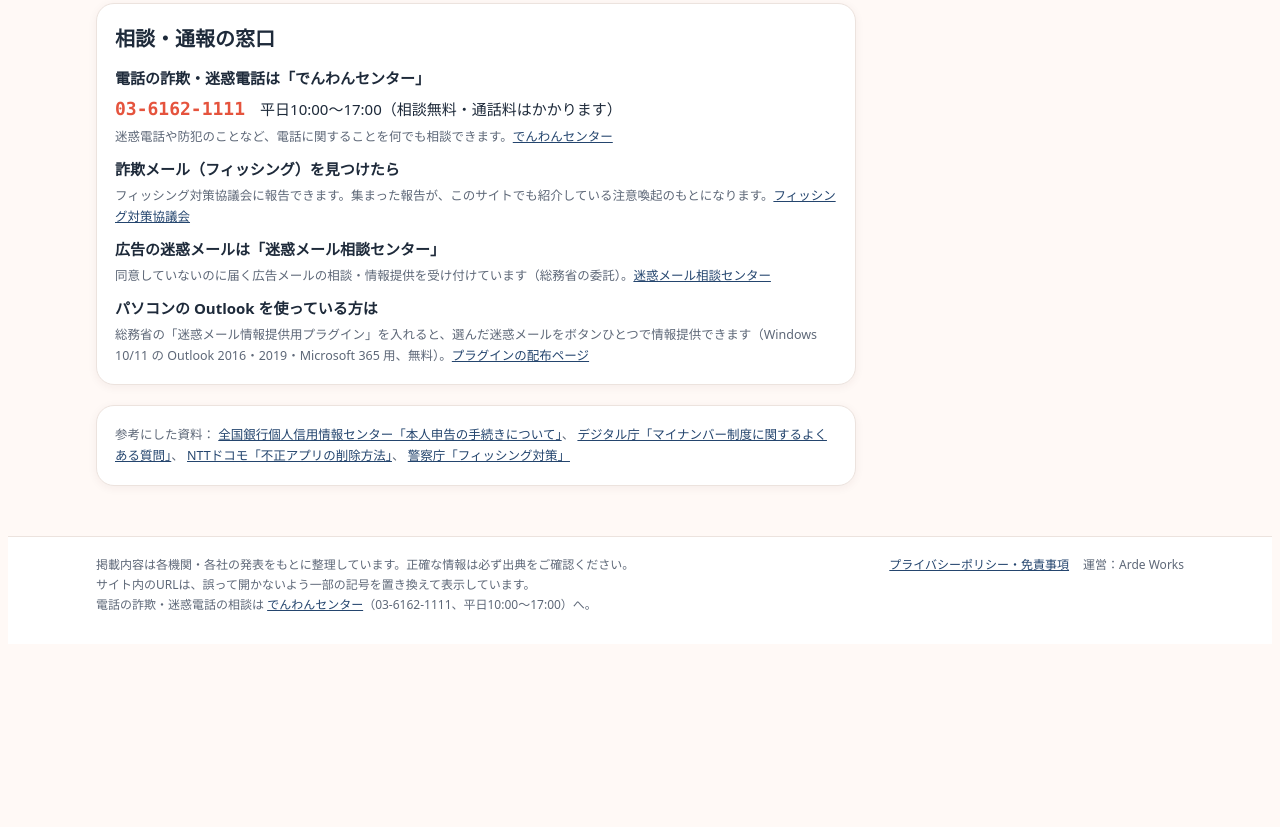
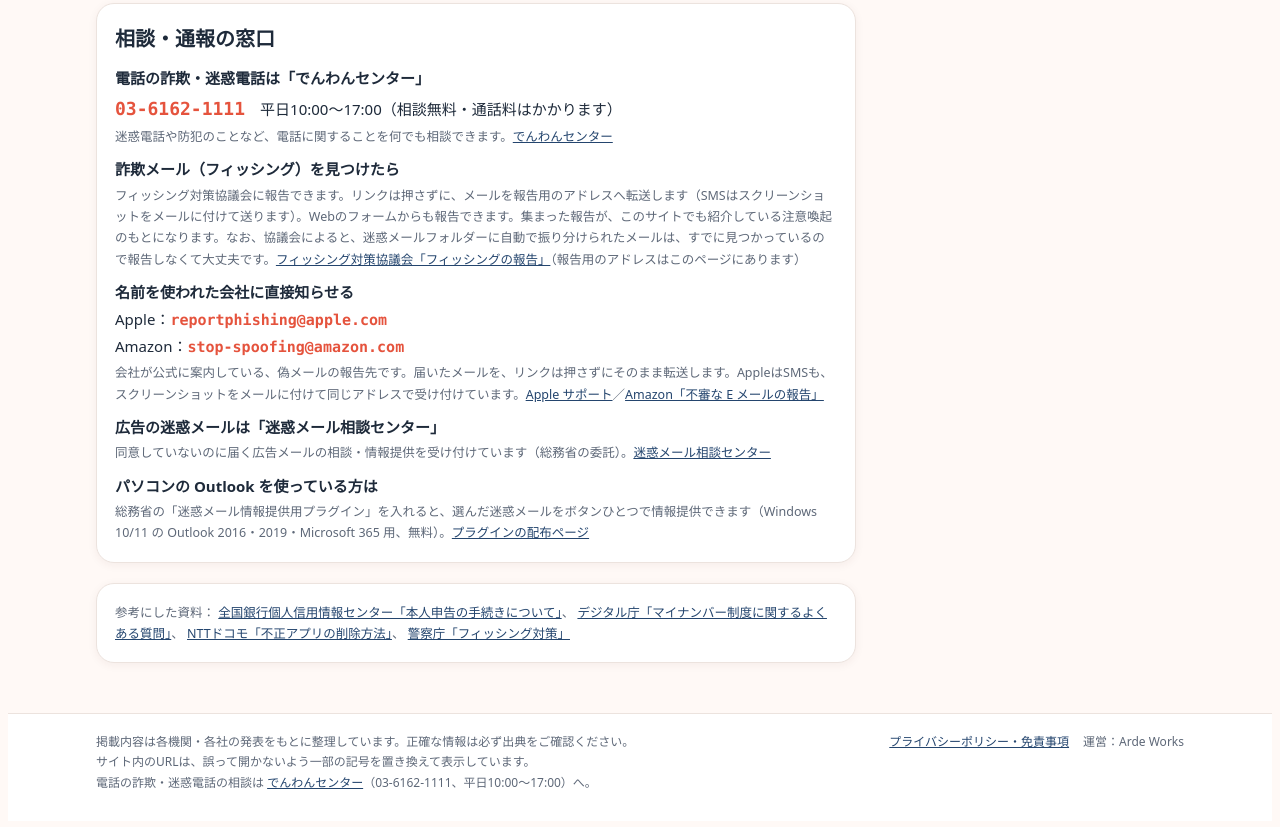
Before and after one commit to Arde-Works/sagi-chuiho, a plain HTML site: page help.html in a window 1280 px wide. Shown: the part 2065-2892 px from the top of the page. Before the commit the page ends 2717 px from the top, so only its background shows below. Drawn offline with Linux system fonts and the light colour scheme; a web font is replaced by a local one.

Commit message:
サイトを更新 2026-11-17 17:03

```diff
--- a/help.html
+++ b/help.html
@@ -48,7 +48,8 @@
 <section class="panel stack" id="contact">
   <div class="sec"><h2>相談・通報の窓口</h2></div>
   <div class="contact"><b>電話の詐欺・迷惑電話は「でんわんセンター」</b><span><span class="tel">03-6162-1111</span>　平日10:00〜17:00（相談無料・通話料はかかります）</span><small>迷惑電話や防犯のことなど、電話に関することを何でも相談できます。<a href="https://www.denwan.jp/" rel="noopener">でんわんセンター</a></small></div>
-  <div class="contact"><b>詐欺メール（フィッシング）を見つけたら</b><small>フィッシング対策協議会に報告できます。集まった報告が、このサイトでも紹介している注意喚起のもとになります。<a href="https://www.antiphishing.jp/" rel="noopener">フィッシング対策協議会</a></small></div>
+  <div class="contact"><b>詐欺メール（フィッシング）を見つけたら</b><small>フィッシング対策協議会に報告できます。リンクは押さずに、メールを報告用のアドレスへ転送します（SMSはスクリーンショットをメールに付けて送ります）。Webのフォームからも報告できます。集まった報告が、このサイトでも紹介している注意喚起のもとになります。なお、協議会によると、迷惑メールフォルダーに自動で振り分けられたメールは、すでに見つかっているので報告しなくて大丈夫です。<a href="https://www.antiphishing.jp/registration.html" rel="noopener">フィッシング対策協議会「フィッシングの報告」</a>（報告用のアドレスはこのページにあります）</small></div>
+  <div class="contact"><b>名前を使われた会社に直接知らせる</b><span>Apple：<span class="tel mail">reportphishing@apple.com</span><br>Amazon：<span class="tel mail">stop-spoofing@amazon.com</span></span><small>会社が公式に案内している、偽メールの報告先です。届いたメールを、リンクは押さずにそのまま転送します。AppleはSMSも、スクリーンショットをメールに付けて同じアドレスで受け付けています。<a href="https://support.apple.com/ja-jp/102568" rel="noopener">Apple サポート</a>／<a href="https://aws.amazon.com/jp/security/report-suspicious-emails/" rel="noopener">Amazon「不審な E メールの報告」</a></small></div>
   <div class="contact"><b>広告の迷惑メールは「迷惑メール相談センター」</b><small>同意していないのに届く広告メールの相談・情報提供を受け付けています（総務省の委託）。<a href="https://www.dekyo.or.jp/soudan/" rel="noopener">迷惑メール相談センター</a></small></div>
   <div class="contact"><b>パソコンの Outlook を使っている方は</b><small>総務省の「迷惑メール情報提供用プラグイン」を入れると、選んだ迷惑メールをボタンひとつで情報提供できます（Windows 10/11 の Outlook 2016・2019・Microsoft 365 用、無料）。<a href="https://plugin.antispam.soumu.go.jp/" rel="noopener">プラグインの配布ページ</a></small></div>
 </section>
--- a/style.css
+++ b/style.css
@@ -338,3 +338,4 @@ a.chip[aria-current="page"]{background:var(--navy);border-color:var(--navy);colo
 /* コラムの挿絵はパソコンで大きくなりすぎないように */
 .column figure img{max-width:520px;margin-inline:auto}
 .column .colthumb.big{max-width:640px;margin-inline:auto}
+.tel.mail{font-size:15px;word-break:break-all}
```
